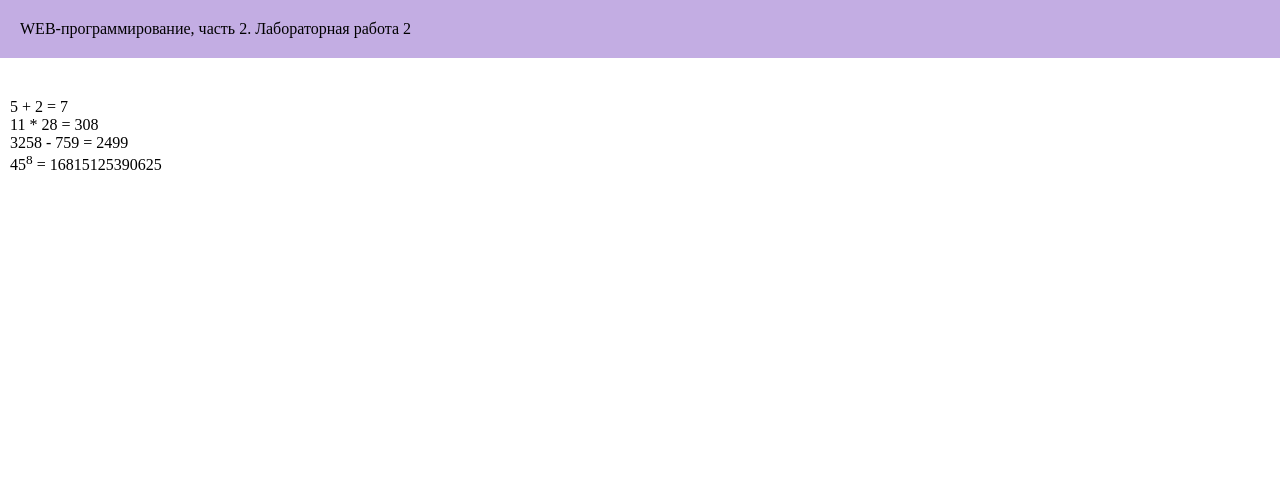
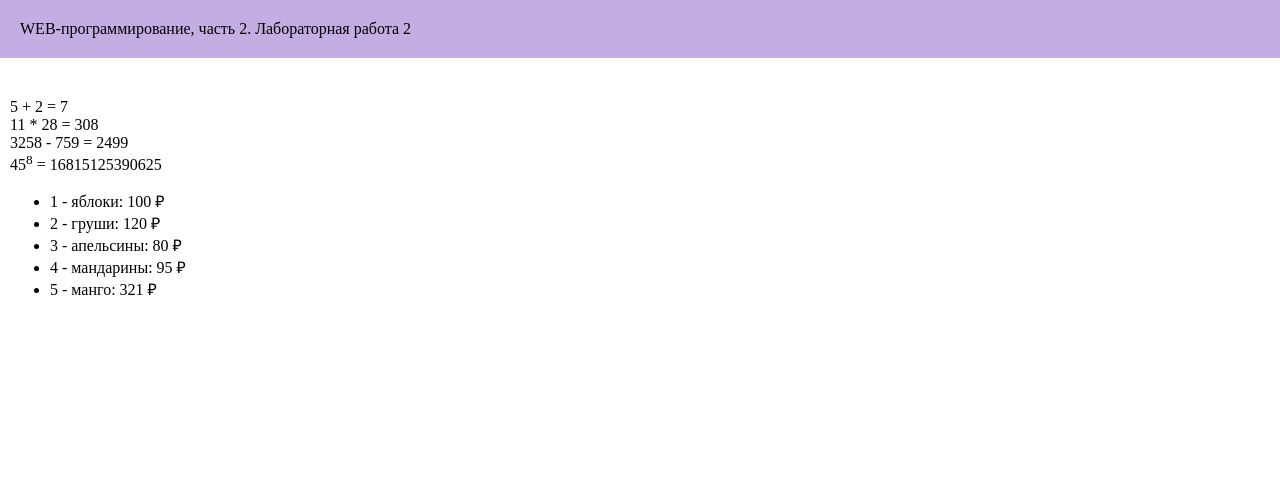
Before and after one commit to anyaKir/web-back-labs, a Flask app: page /lab2/example in a window 1280 px wide. Shown: the top 494 px of the page. Run offline with Flask 3, Linux system fonts and the light colour scheme.

Commit message:
цикл в шаблоне

```diff
--- a/app.py
+++ b/app.py
@@ -241,7 +241,7 @@ def author():
                 <p>Факультет: """ + faculty + """</p>
                 <a href = "/lab1/web">web</a>
             </body>
-        <html>"""
+        </html>"""
 
 @app.route('/lab1/image')
 def image():
@@ -287,7 +287,7 @@ def reset():
         <body>
             <h1>Счетчик обнулен</h1>
             <a href="/lab1/counter">Вернуться к счетчику</a>
-        <body>
+        </body>
     </html>
 '''
 
@@ -345,4 +345,14 @@ def example():
     lab_number = 'Лабораторная работа 2'
     group = 'ФБИ-32'
     course = 'Курс 3'
-    return render_template('example.html', name=name, lab_number=lab_number, group=group, course=course)
+    fruits = [
+        {'name': 'яблоки', 'price': 100},
+        {'name': 'груши', 'price': 120},
+        {'name': 'апельсины', 'price': 80},
+        {'name': 'мандарины', 'price': 95},
+        {'name': 'манго', 'price': 321}
+    ]
+    return render_template('example.html', name=name, lab_number=lab_number, group=group, course=course, fruits=fruits)
+
+if __name__ == '__main__':
+    app.run(debug=True)
--- a/templates/example.html
+++ b/templates/example.html
@@ -1,5 +1,5 @@
 <!DOCTYPE html>
-<html lang="en">
+<html lang="ru">
 <head>
     <meta charset="UTF-8">
     <meta name="viewport" content="width=device-width, initial-scale=1.0">
@@ -23,6 +23,11 @@
         11 * 28 = {{ 11 * 28 }}<br>
         3258 - 759 = {{ 3258 - 759 }}<br>
         45<sup>8</sup> = {{ 45**8 }}<br>
+        <ul>
+            {% for f in fruits %}
+            <li>{{ loop.index }} - {{ f.name }}: {{ f.price }} &#8381;</li>
+            {% endfor %}
+        </ul>
     </main>
 
     <footer>
```
